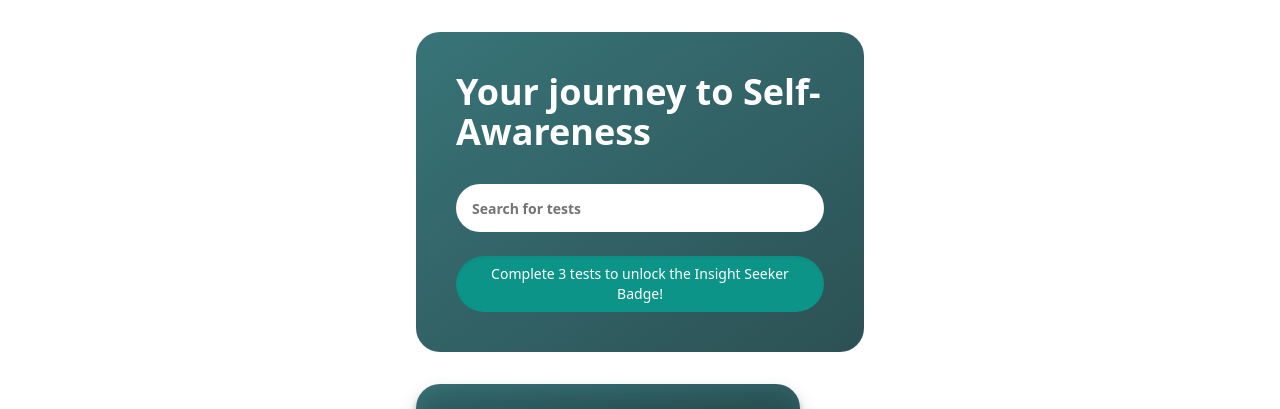
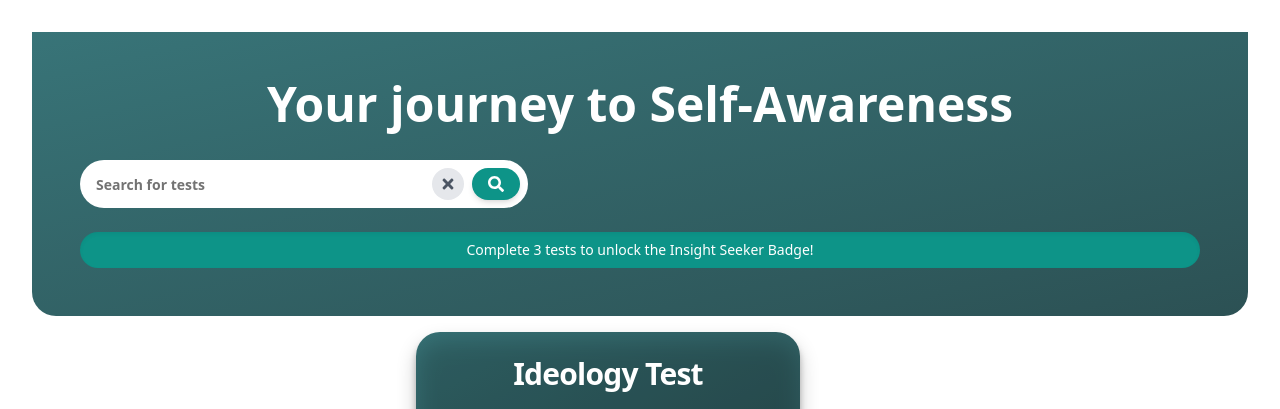
Before and after one commit to bitfalt/miniapp-monorepo, a Next.js app in the folder frontend/: page /TestsExplorer in a window 1280 px wide. Shown: the top 409 px of the page. Built offline with nearby package versions, Linux system fonts and the light colour scheme; no server answers; what @worldcoin/minikit-js would draw is missing.

Commit message:
update: add changes on the Search Bar component and Tests Explorer screen

```diff
--- a/frontend/src/app/TestsExplorer/page.tsx
+++ b/frontend/src/app/TestsExplorer/page.tsx
@@ -38,9 +38,9 @@ export default function TestsPage() {
 
   return (
     <main className="min-h-screen bg-[#FFFFFF] p-4 sm:p-6 md:p-8">
-      <div className="w-full max-w-md mx-auto mb-8 bg-gradient-to-br from-[#387478] to-[#2C5154] text-white p-6 sm:p-8 md:p-10 rounded-3xl">
-        <div className="flex justify-between items-start mb-6 md:mb-8">
-          <h1 className="text-2xl sm:text-3xl md:text-4xl font-bold leading-tight">
+      <div className="w-full bg-gradient-to-br from-[#387478] to-[#2C5154] text-white p-8 sm:p-10 md:p-12 rounded-b-3xl">
+        <div className="flex justify-center items-start mb-6 md:mb-8">
+          <h1 className="text-3xl sm:text-4xl md:text-5xl font-bold leading-tight text-center w-full">
             Your journey to Self-Awareness
           </h1>
         </div>
@@ -57,7 +57,7 @@ export default function TestsPage() {
           </p>
         </div>
       </div>
-      <div className="space-y-6 max-w-md mx-auto">
+      <div className="space-y-6 max-w-md mx-auto mt-4">
         {filteredTests.map((test, index) => (
           <TestCard
             key={index}
--- a/frontend/src/components/ui/SearchBar.tsx
+++ b/frontend/src/components/ui/SearchBar.tsx
@@ -1,6 +1,7 @@
 "use client"
 
 import { useState, ChangeEvent, KeyboardEvent, InputHTMLAttributes, forwardRef } from 'react'
+import { FaSearch, FaTimes } from 'react-icons/fa'
 
 // Utility function for class names
 const cn = (...classes: (string | boolean | undefined)[]) => classes.filter(Boolean).join(' ')
@@ -37,27 +38,40 @@ export default function SearchBar({
   const [searchQuery, setSearchQuery] = useState('')
 
   const handleInputChange = (e: ChangeEvent<HTMLInputElement>) => {
-    const value = e.target.value;
-    setSearchQuery(value);
-    onSearch(value);
+    setSearchQuery(e.target.value);
   }
 
-  const handleKeyPress = (e: KeyboardEvent<HTMLInputElement>) => {
-    if (e.key === 'Enter') {
-      onSearch(searchQuery);
-    }
+  const handleSearch = () => {
+    onSearch(searchQuery);
+  }
+
+  const handleClear = () => {
+    setSearchQuery('');
   }
 
   return (
     <div className={cn("relative w-full max-w-md", className)}>
       <Input
-        type="search"
+        type="text"
         placeholder={placeholder}
         value={searchQuery}
         onChange={handleInputChange}
-        onKeyPress={handleKeyPress}
-        className="w-full h-12 pl-4 pr-12 bg-white rounded-full border-0 text-gray-600 placeholder:text-gray-400 focus-visible:ring-0 focus-visible:ring-offset-0 text-lg font-bold"
+        className="w-full h-12 pl-4 pr-12 bg-white rounded-full border-0 text-gray-600 placeholder:text-gray-400 text-lg font-bold"
       />
+      <div className="absolute right-2 top-2 flex items-center space-x-2">
+        <button
+          onClick={handleClear}
+          className="h-8 px-2 bg-gray-200 text-gray-600 rounded-full flex items-center justify-center hover:bg-gray-300 transition-colors duration-200"
+        >
+          <FaTimes />
+        </button>
+        <button
+          onClick={handleSearch}
+          className="h-8 px-4 bg-teal-600 text-white rounded-full flex items-center justify-center shadow-md hover:shadow-lg transition-shadow duration-200"
+        >
+          <FaSearch />
+        </button>
+      </div>
     </div>
   )
 }
```
